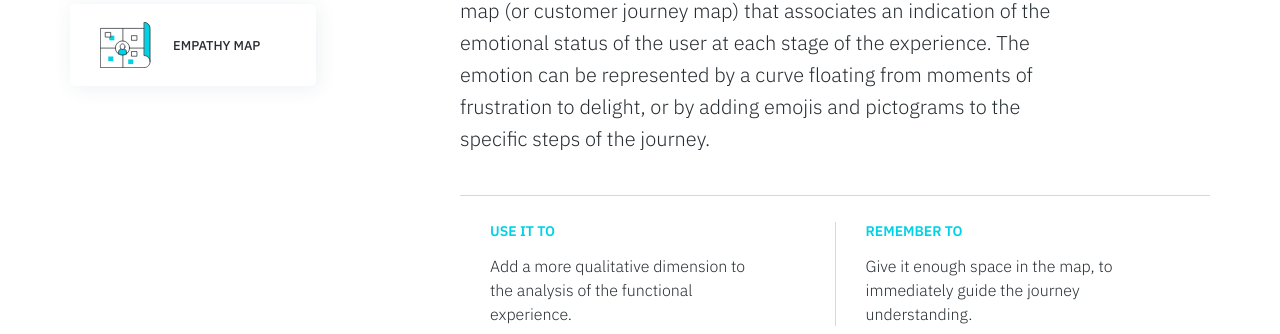
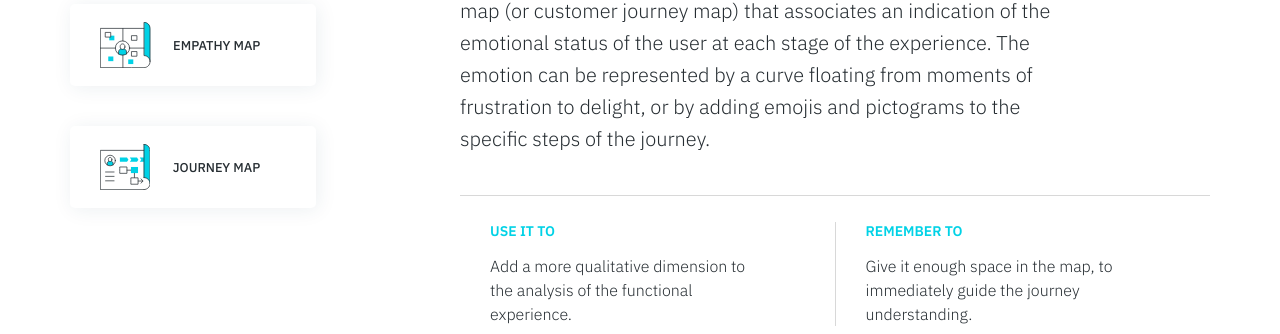
Before and after one commit to service-design-tools/sdt-website, a Jekyll site: the page built from _tools/emotional-journey.md, in a window 1280 px wide. Shown: the part 798-1132 px from the top of the page. Built offline with Jekyll 4.4.1, drawn with Linux system fonts in a browser that asks for light colours.

Commit message:
Update tool “emotional-journey”

```diff
--- a/_tools/emotional-journey.md
+++ b/_tools/emotional-journey.md
@@ -35,6 +35,7 @@ icon: >
 related:
   tools:
     - Empathy Map
+    - Journey Map
 use: Add a more qualitative dimension to the analysis of the functional experience.
 reminder: >-
   Give it enough space in the map, to immediately guide the journey
```
